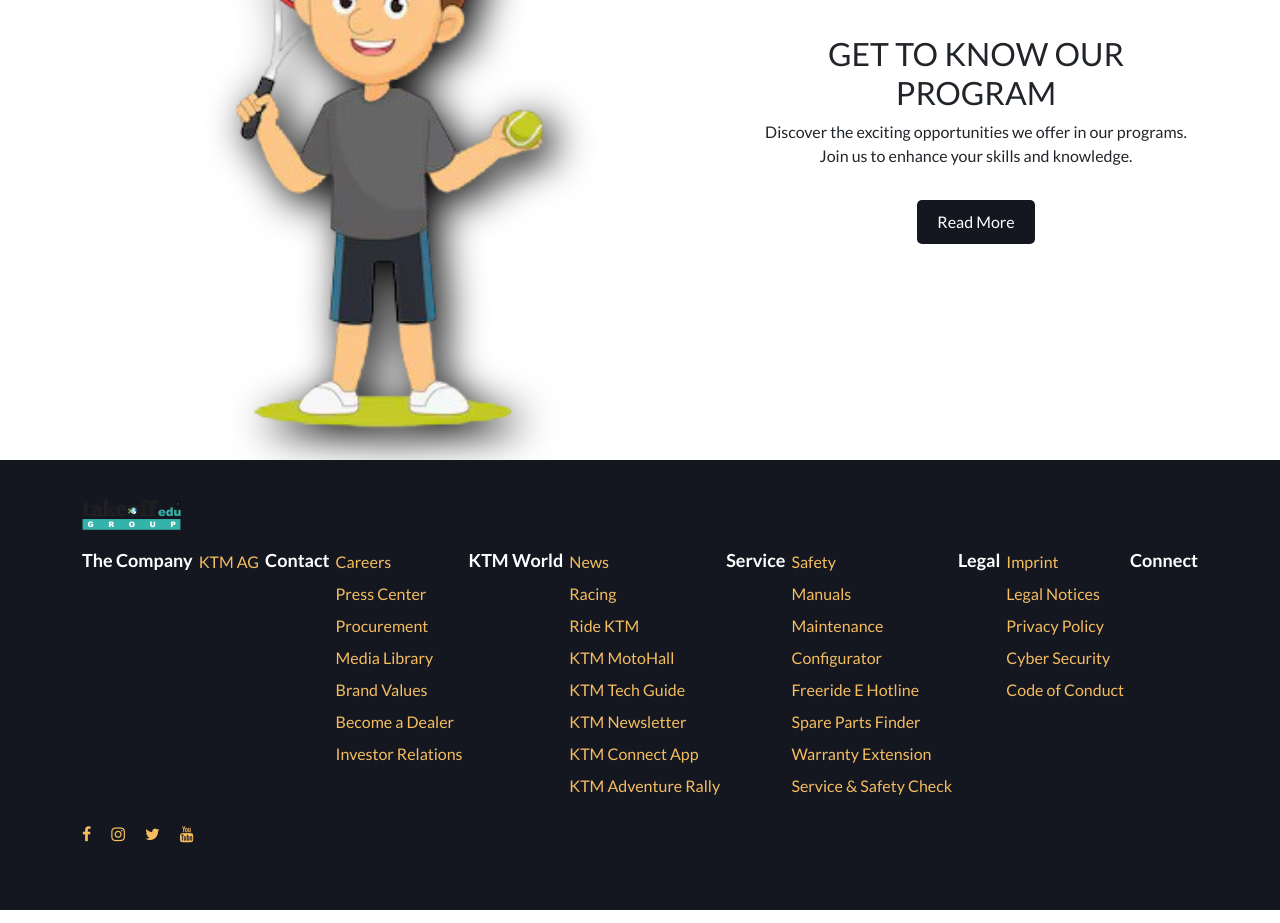
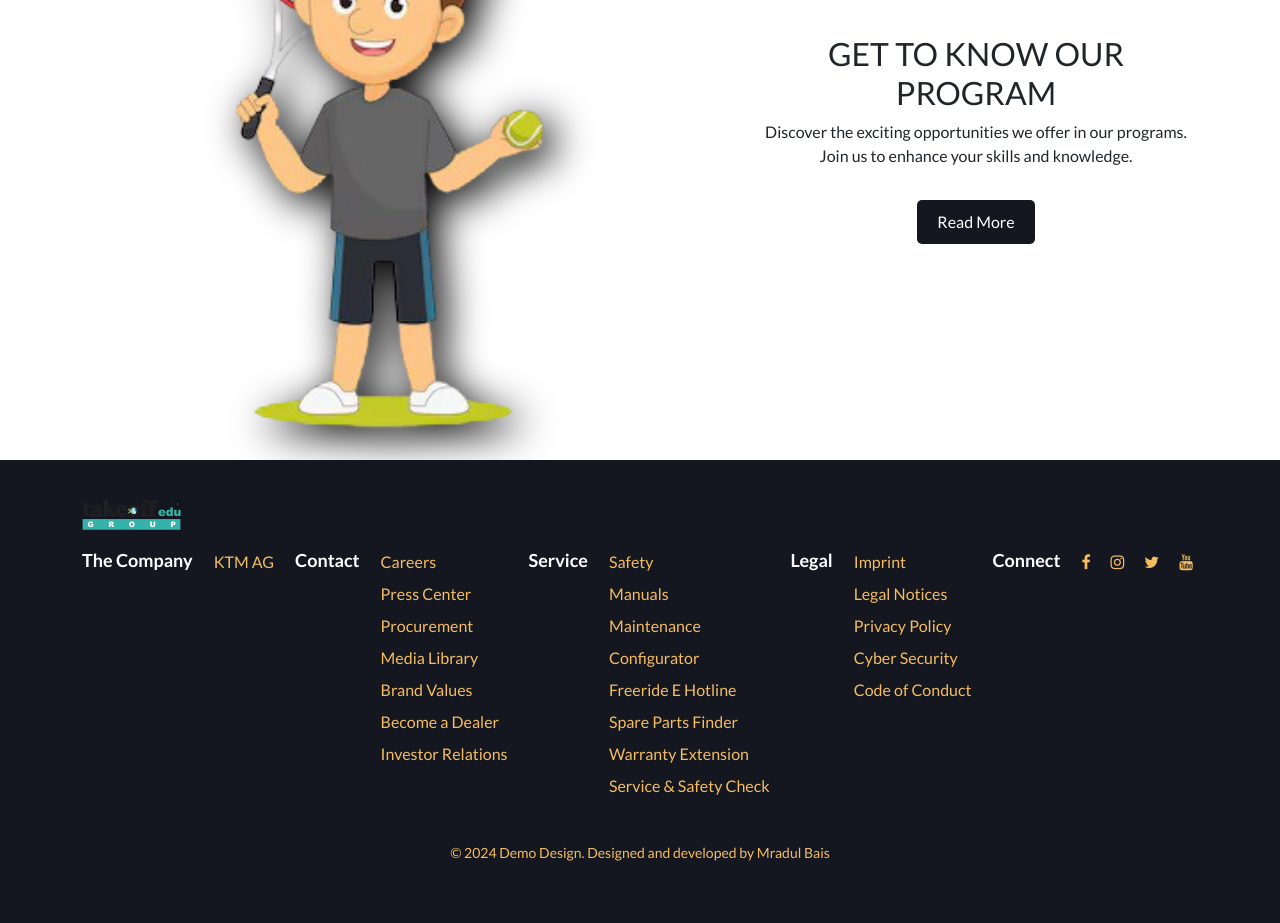
Before and after one commit to mradulbais15/take-it-smart-demo-first, a plain HTML site: page index.html in a window 1280 px wide. Shown: the part 1877-2800 px from the top of the page. Drawn offline with nearby package versions, Linux system fonts and the light colour scheme.

Commit message:
copright message there

```diff
--- a/index.html
+++ b/index.html
@@ -395,17 +395,6 @@
                 <li><a href="#">Investor Relations</a></li>
             </ul>
 
-            <h4 class="footer-heading">KTM World</h4>
-            <ul>
-                <li><a href="#">News</a></li>
-                <li><a href="#">Racing</a></li>
-                <li><a href="#">Ride KTM</a></li>
-                <li><a href="#">KTM MotoHall</a></li>
-                <li><a href="#">KTM Tech Guide</a></li>
-                <li><a href="#">KTM Newsletter</a></li>
-                <li><a href="#">KTM Connect App</a></li>
-                <li><a href="#">KTM Adventure Rally</a></li>
-            </ul>
 
             <h4 class="footer-heading">Service</h4>
             <ul>
@@ -436,6 +425,11 @@
                 <li><a href="https://www.youtube.com/" target="_blank"><i class="fa fa-youtube"></i></a></li>
             </ul>
         </div>
+
+
+    </div>
+    <div class="copyright">
+        <p>© 2024 Demo Design. Designed and developed by Mradul Bais</p>
     </div>
 </footer>
 
--- a/style.css
+++ b/style.css
@@ -889,6 +889,22 @@ animation: fadeIn 0.5s forwards 0.2s; */
     /* Scale up on hover */
 }
 
+
+.copyright {
+    text-align: center;
+    padding: 20px 0;
+    background-color: #141720;
+    /* or your preferred background color */
+    font-size: 14px;
+    /* Adjust the font size as needed */
+}
+
+.copyright p {
+    margin: 0;
+    color: #F5BD60;
+    /* Use your preferred text color */
+}
+
 /* Responsive Styles */
 @media (max-width: 768px) {
     .footer-links {
```
